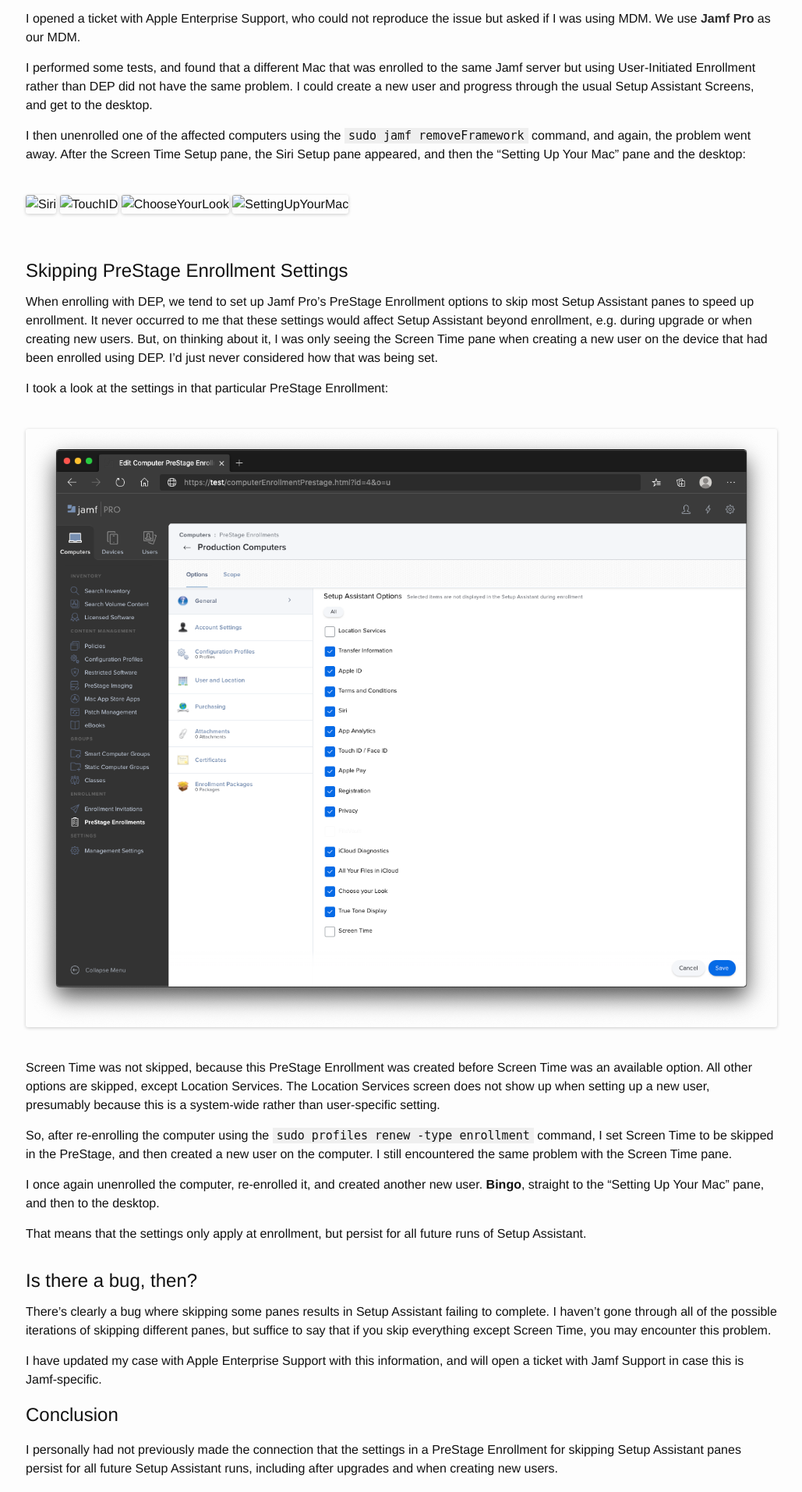
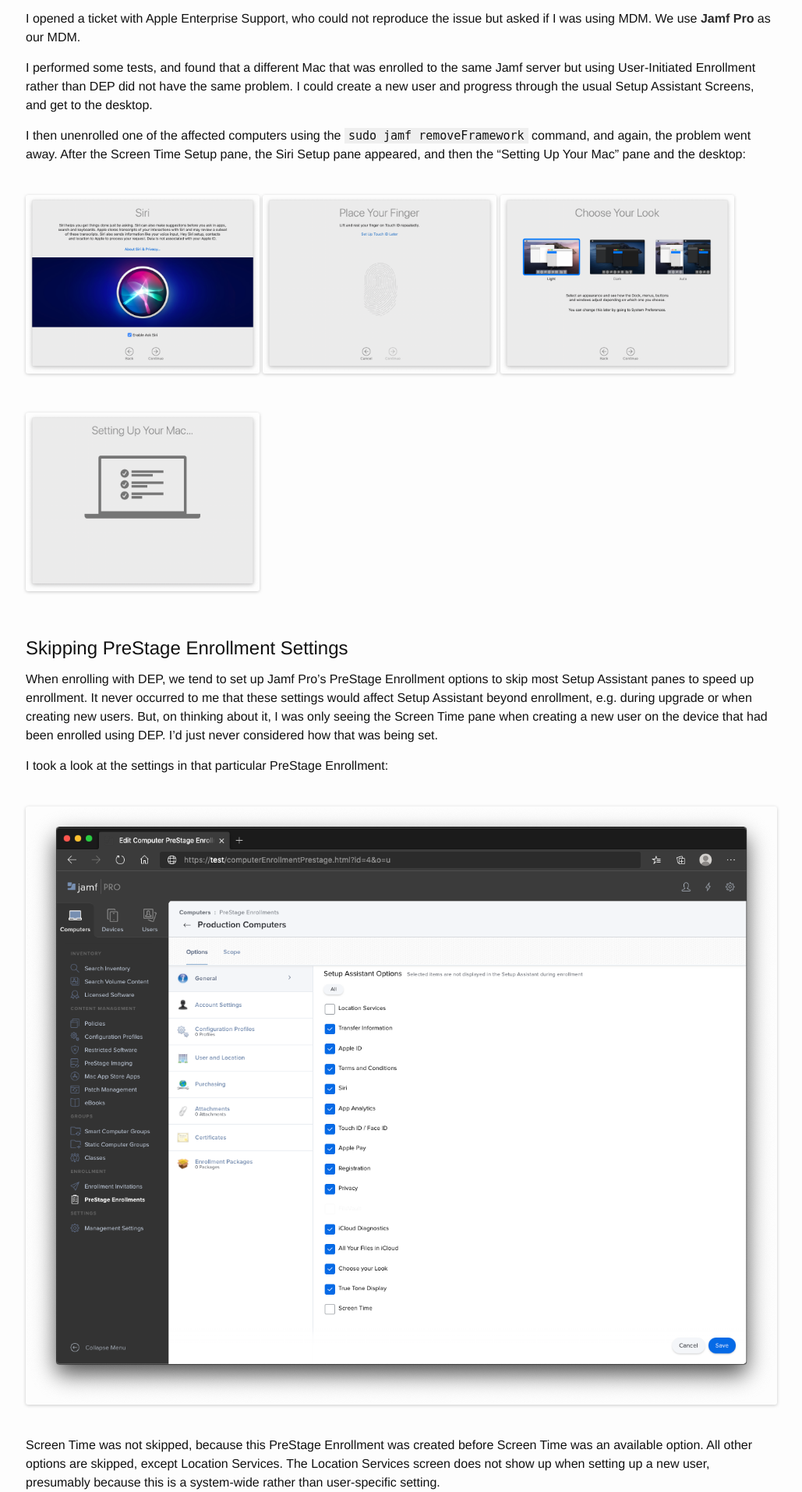
Before and after one commit to grahampugh/grahampugh.github.io, a Jekyll site: the page built from _posts/2020-06-06-prestages-setup-assistant.md, in a window 1280 px wide. Shown: the part 1278-3191 px from the top of the page at 78% size, without its empty margins (125-1154 px from the left). Built offline with Jekyll 4.4.1, drawn with Linux system fonts in a browser that asks for light colours; comment, search, counter and statistics services are not loaded.

Commit message:
img paths

```diff
--- a/_posts/2020-06-06-prestages-setup-assistant.md
+++ b/_posts/2020-06-06-prestages-setup-assistant.md
@@ -18,8 +18,8 @@
 
 I then unenrolled one of the affected computers using the `sudo jamf removeFramework` command, and again, the problem went away. After the Screen Time Setup pane, the Siri Setup pane appeared, and then the "Setting Up Your Mac" pane and the desktop:
 
-<img src="../assets/images/SetupAssistant-Siri.png" alt="Siri" width="300"/> <img src="../assets/images/SetupAssistant-TouchID.png" alt="TouchID" width="300"/>
-<img src="../assets/images/SetupAssistant-ChooseYourLook.png" alt="ChooseYourLook" width="300"/> <img src="../assets/images/SetupAssistant-SettingUpYourMac.png" alt="SettingUpYourMac" width="300"/>
+<img src="/assets/images/SetupAssistant-Siri.png" alt="Siri" width="300"/> <img src="/assets/images/SetupAssistant-TouchID.png" alt="TouchID" width="300"/>
+<img src="/assets/images/SetupAssistant-ChooseYourLook.png" alt="ChooseYourLook" width="300"/> <img src="/assets/images/SetupAssistant-SettingUpYourMac.png" alt="SettingUpYourMac" width="300"/>
 
 ## Skipping PreStage Enrollment Settings
 
```
